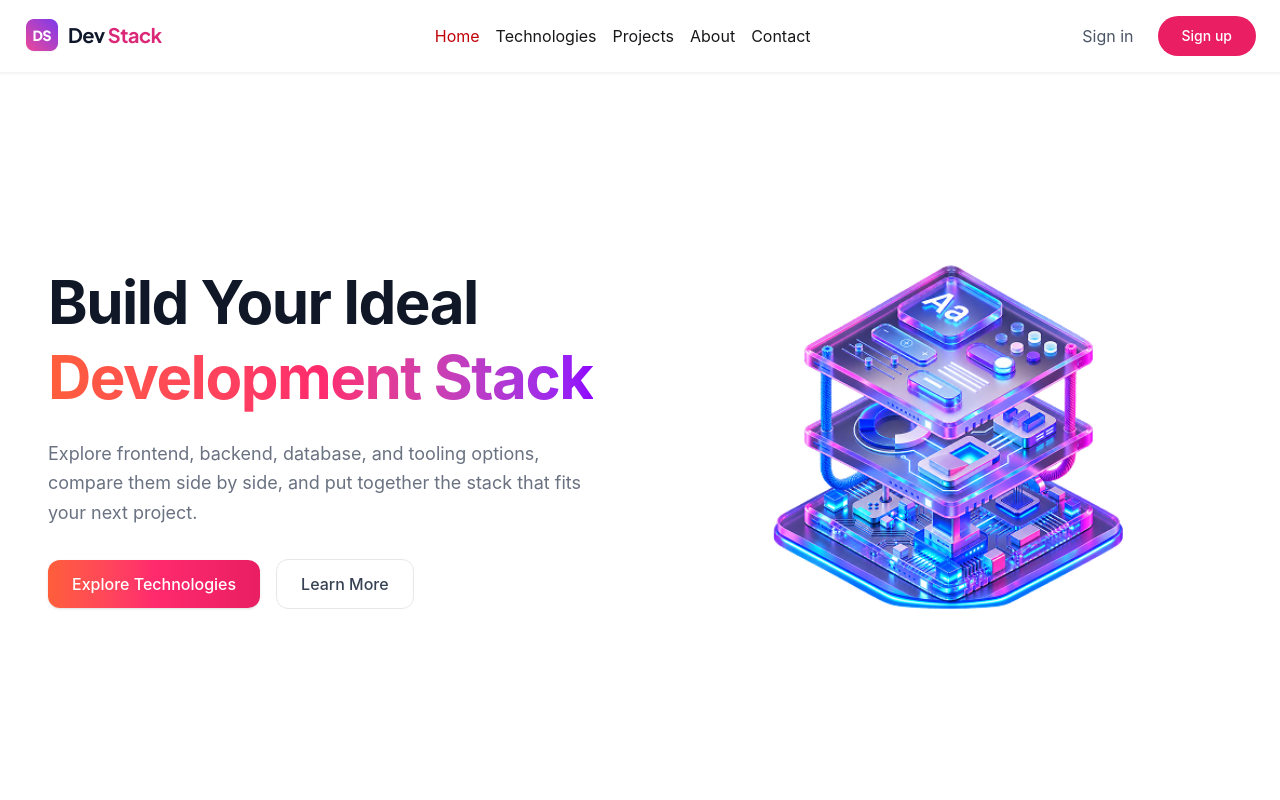
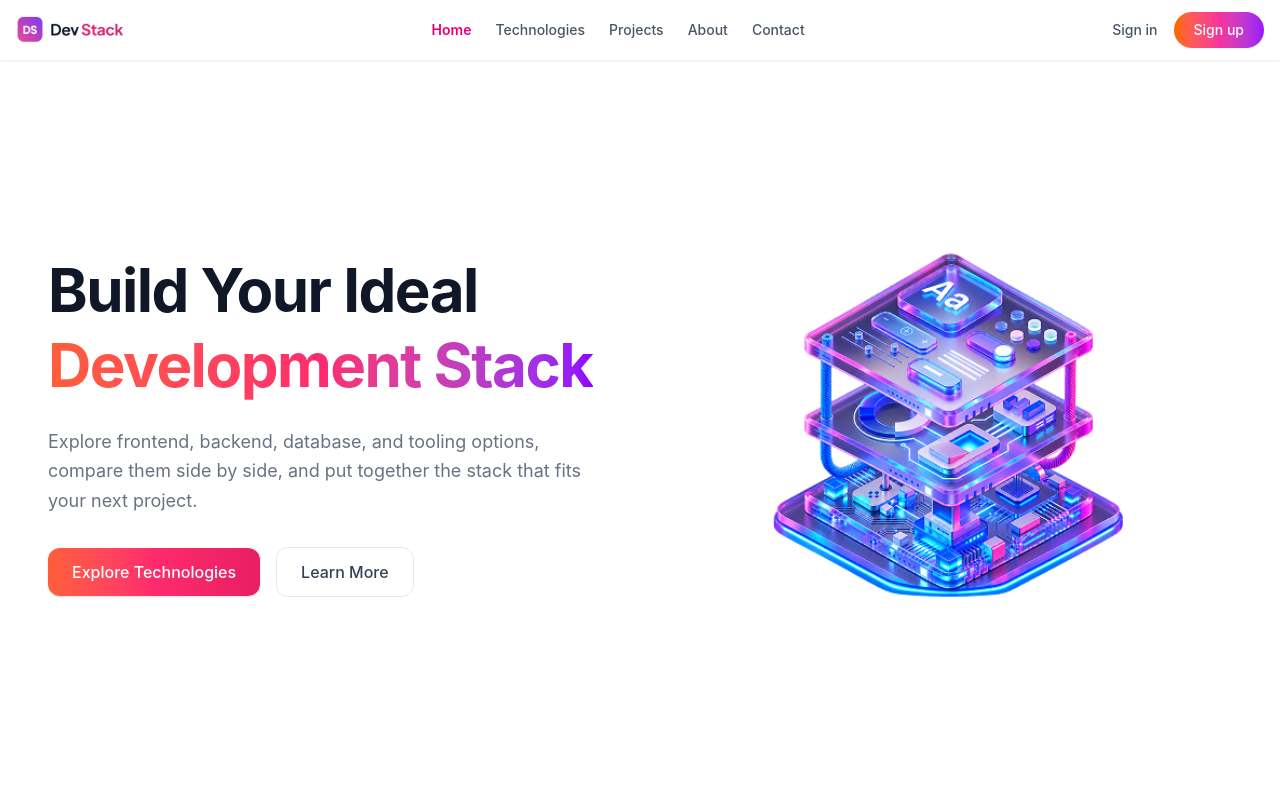
Before and after one commit to antarindra/DEV-STACK-2026, a React (Vite) app: page / in a window 1280 px wide. Shown: the top 800 px of the page. Built offline with nearby package versions, Linux system fonts and the light colour scheme.

Commit message:
hamburger button added successfully

```diff
--- a/src/Components/Nav.tsx
+++ b/src/Components/Nav.tsx
@@ -1,32 +1,63 @@
+import { useState } from 'react';
 import Logo from '../assets/logo-text.png';
+import { GiHamburgerMenu } from 'react-icons/gi';
+
 
 const Nav = () => {
+    const [isMobile, setIsMobile] = useState(false);
+
     return (
-        <nav className="sticky top-0 z-50 bg-white shadow-xs border-b border-gray-100 w-full">
-      <div className="container mx-auto flex justify-between items-center px-6 py-4">
+        <nav className="sticky top-0 z-50 bg-white/95 backdrop-blur-md shadow-xs border-b border-gray-100 w-full">
+            <div className="max-w-7xl mx-auto flex justify-between items-center px-4 py-3">
 
 
-      <img src={Logo} alt="" />
+                <div className="flex items-center md:hidden">
+                    <button
+                        onClick={() => setIsMobile(!isMobile)}
+                        className="text-gray-700 hover:text-black focus:outline-none p-1 text-2xl"
+                    >
 
-      <ul className="flex justify-between gap-4 items-center">
-
-        <li className="text-red-700">Home</li>
-        <li>Technologies</li>
-        <li>Projects</li>
-        <li>About</li>
-        <li>Contact</li>
-
-        </ul>
-        <div className="flex items-center gap-6">
-        <button className='text-gray-600 hover:text-black font-normal cursor-pointer'>Sign in</button>
-        <button
-        className="bg-[#E91E63] hover:bg-[#d81b60] text-white px-6 py-2.5 rounded-full text-sm font-medium transition-all cursor-pointer">Sign up</button>
-        </div>
-      </div>
+                        {isMobile!==true?<GiHamburgerMenu />:null}
+                    </button>
+                </div>
 
 
+                <div className="flex items-center justify-center md:justify-start flex-1 md:flex-none">
+                    <img src={Logo} alt="DevStack Logo" className="h-7 object-contain cursor-pointer" />
+                </div>
 
-      </nav>
+                <ul className="hidden md:flex items-center gap-6 text-sm font-medium text-gray-600">
+                    <li className="text-pink-600 font-semibold cursor-pointer">Home</li>
+                    <li className="hover:text-black cursor-pointer transition-colors">Technologies</li>
+                    <li className="hover:text-black cursor-pointer transition-colors">Projects</li>
+                    <li className="hover:text-black cursor-pointer transition-colors">About</li>
+                    <li className="hover:text-black cursor-pointer transition-colors">Contact</li>
+                </ul>
+
+
+                <div className="flex items-center gap-3 md:gap-4">
+                    <button className="text-gray-600 hover:text-black text-xs md:text-sm font-medium cursor-pointer transition-colors">
+                        Sign in
+                    </button>
+                    <button className="bg-gradient-to-r from-orange-500 via-pink-500 to-purple-600 hover:opacity-90 text-white px-4 md:px-5 py-1.5 md:py-2 rounded-full text-xs md:text-sm font-medium transition-all shadow-xs cursor-pointer">
+                        Sign up
+                    </button>
+                </div>
+            </div>
+
+
+            {isMobile && (
+                <div className="md:hidden bg-white border-b border-gray-100 px-4 pt-2 pb-4 shadow-lg">
+                    <ul className="flex flex-col gap-3 text-sm font-medium text-gray-700">
+                        <li className="text-pink-600 font-semibold cursor-pointer">Home</li>
+                        <li className="hover:text-black cursor-pointer">Technologies</li>
+                        <li className="hover:text-black cursor-pointer">Projects</li>
+                        <li className="hover:text-black cursor-pointer">About</li>
+                        <li className="hover:text-black cursor-pointer">Contact</li>
+                    </ul>
+                </div>
+            )}
+        </nav>
     );
 };
 
```
